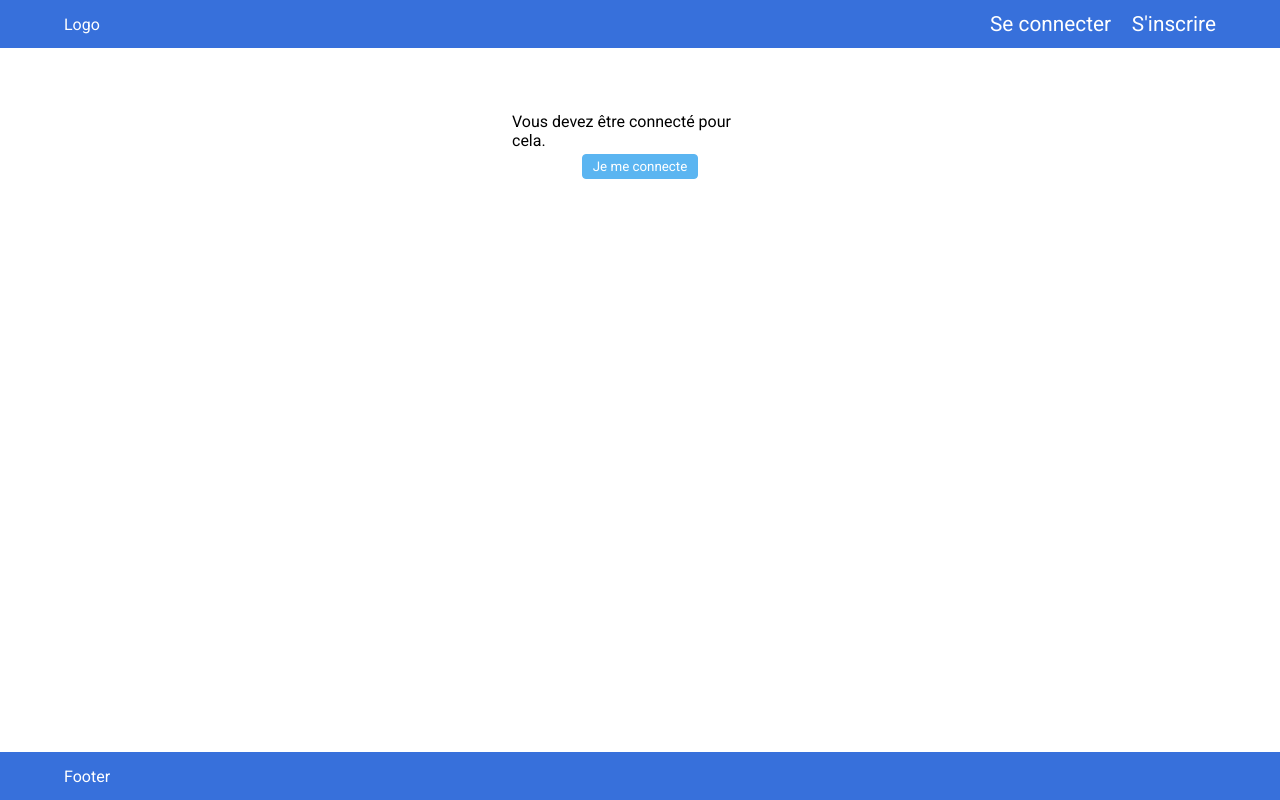
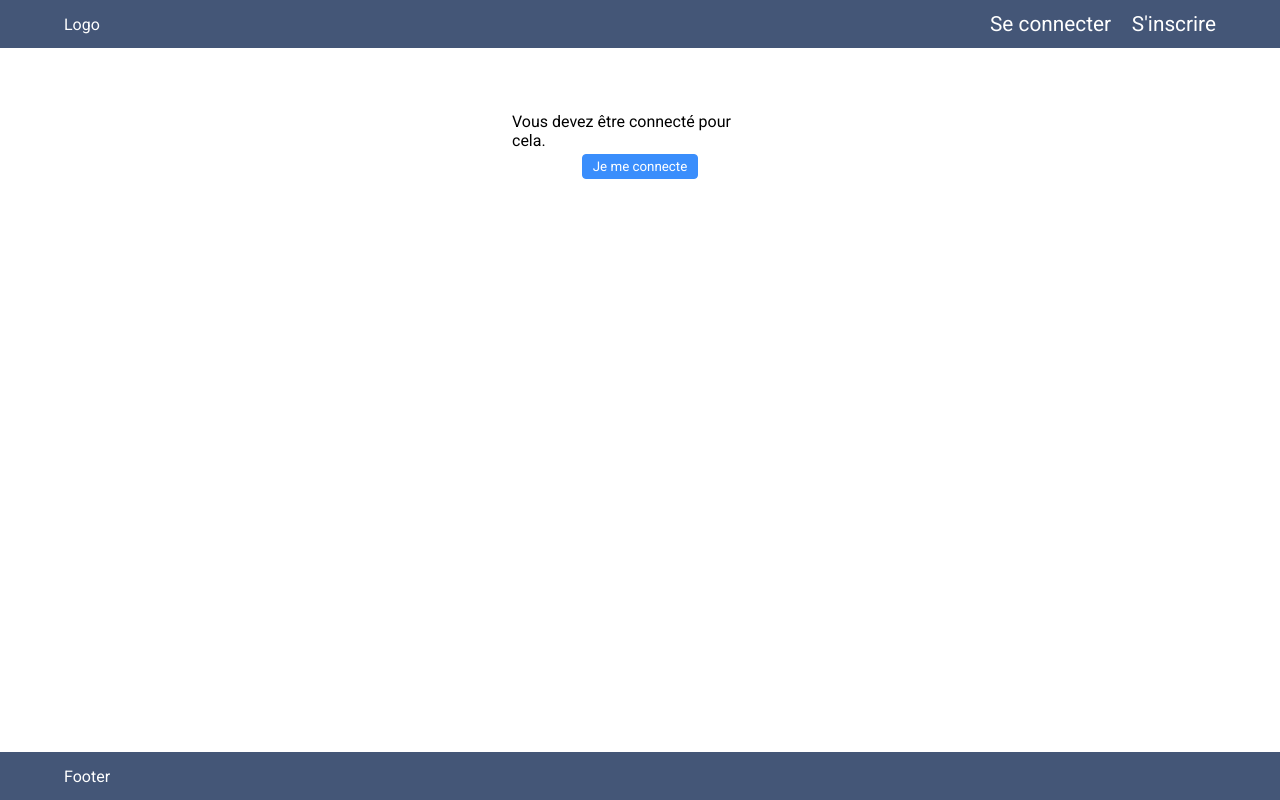
Before and after one commit to juliensale/todo-app, a React (Create React App) app in the folder frontend/app/: page / in a window 1280 px wide. Built offline with nearby package versions, Linux system fonts and the light colour scheme; no server answers.

Commit message:
Color change

```diff
--- a/frontend/app/src/css/App.css
+++ b/frontend/app/src/css/App.css
@@ -39,9 +39,9 @@ section {
 }
 
 * {
-  --secondary-color: rgb(55, 112, 219);
+  --secondary-color: rgb(68, 86, 119);
   --text-color: white;
-  --button-color: rgb(91, 181, 241);
+  --button-color: rgb(58, 142, 252);
   --line-color: rgb(150, 150, 150);
   --error-color: red;
 }
--- a/frontend/app/src/css/_colors.scss
+++ b/frontend/app/src/css/_colors.scss
@@ -1,7 +1,7 @@
 * {
-    --secondary-color: rgb(55, 112, 219);
+    --secondary-color: rgb(68, 86, 119);
     --text-color: white;
-    --button-color: rgb(91, 181, 241);
+    --button-color: rgb(58, 142, 252);
     --line-color: rgb(150, 150, 150);
     --error-color: red;
 }
```
Also changed, not shown: 1 other file (tests, documents, lock files or other folders).
